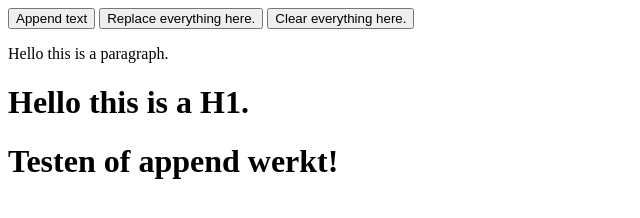
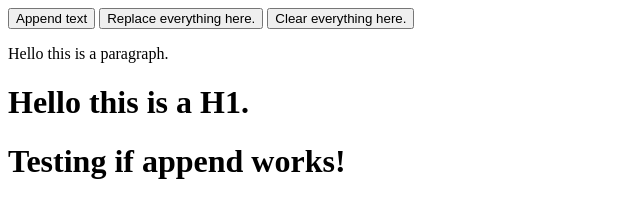
Before and after one commit to CaptainNine/JerryDOM, a plain HTML site: page index.html in a window 1280 px wide. Both pictures are taken after a click on the button "Append text". Shown: the whole page, without its empty margins (0-640 px from the left). Drawn offline with Linux system fonts and the light colour scheme.

Commit message:
Translated dutch bit in the HTML to English

```diff
--- a/index.html
+++ b/index.html
@@ -9,7 +9,7 @@
         <button onclick="appendBody()">Append text</button>
         <script>
             function appendBody(){
-                $.appendBody('<h1>Testen of append werkt!</h1>');
+                $.appendBody('<h1>Testing if append works!</h1>');
             }
         </script>
         <button onclick="replaceBody()">Replace everything here.</button>
```
